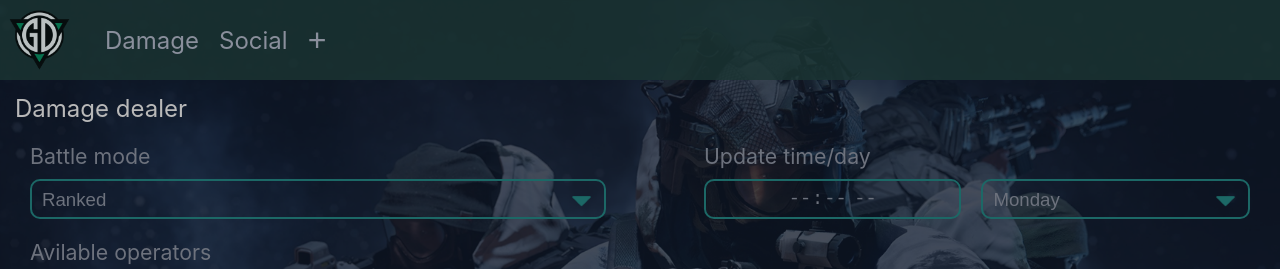
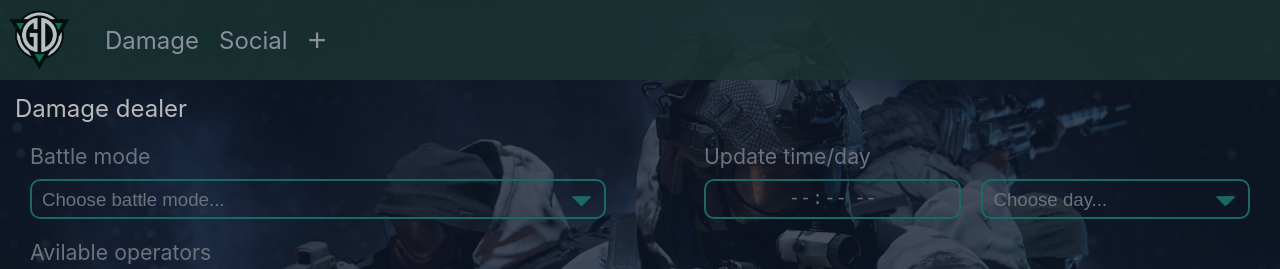
Before and after one commit to Ant1flex/god-assistant, a React (Create React App) app: page / in a window 1280 px wide. Shown: the top 269 px of the page. Built offline with nearby package versions, Linux system fonts and the light colour scheme.

Commit message:
search and state

```diff
--- a/src/Components/Damage/Damage.js
+++ b/src/Components/Damage/Damage.js
@@ -124,7 +124,7 @@ function Damage() {
 
   const [mode, setMode] = useState('')
   const [time, setTime] = useState('')
-  const [day, setDay] = useState('')
+  const [day, setDay] = useState('Choose day...')
   const [state, setState] = useState({
     search: '',
     role: 'Assault',
@@ -190,7 +190,7 @@ function Damage() {
             className="modeSelector"
             value={mode}
             onChange={e => handleModeChange(e)}>
-            <option value="?" selected disabled hidden>Choose battle mode...</option>
+            <option value="" selected hidden>Choose battle mode...</option>
             {
               modeArray.map((mode, key) => <option className="modeOption" value={mode} key={key}>{mode}</option>)
             }
@@ -205,7 +205,7 @@ function Damage() {
               className="updateDay"
               value={day}
               onChange={e => handleDayChange(e)}>
-              <option value="?" selected disabled hidden>Choose day...</option>
+              <option value="?" selected hidden>Choose day...</option>
               {
                 dayArray.map((day, key) => <option className="dayOption" value={day} key={key}>{day}</option>)
               }
```
